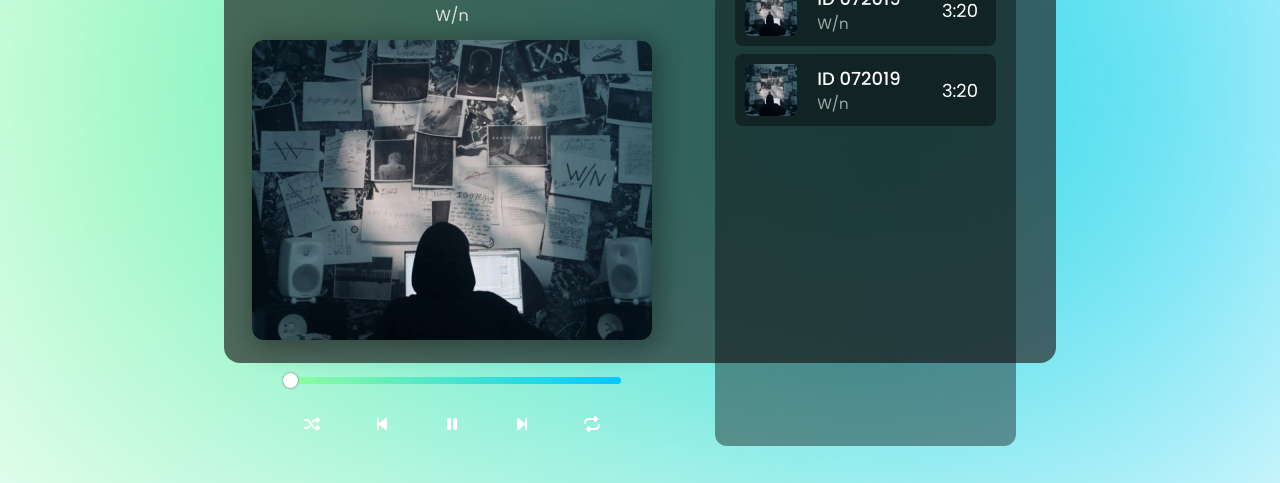
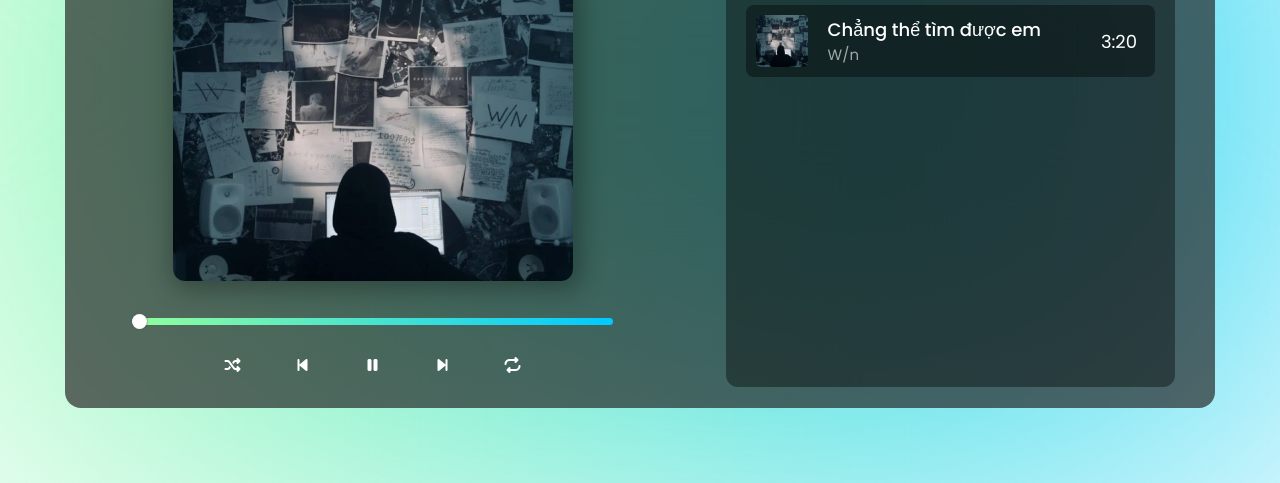
Before and after one commit to Giavix1302/Music-player, a plain HTML site: page index.html in a window 1280 px wide. Shown: the part 317-800 px from the top of the page. Drawn offline with Linux system fonts and the light colour scheme.

Commit message:
edit width and text

```diff
--- a/index.html
+++ b/index.html
@@ -99,7 +99,7 @@
                     <li class="item-song">
                         <img src="./assets/author/no1-Wn.png" alt="" class="item-song__img">
                         <div class="item-song__info">
-                            <h4 class="item-song__name">ID 072019</h4>
+                            <h4 class="item-song__name">Chẳng thể tìm được em</h4>
                             <p class="item-song__author">W/n</p>
                         </div>
                         <div class="item-song__time">3:20</div>
--- a/styles.css
+++ b/styles.css
@@ -45,8 +45,8 @@ html {
 }
 
 .music-player {
-    width: 65%;
-    height: 70vh;
+    width: 1150px;
+    height: 650px;
     position: absolute;
     top: 50%;
     left: 50%;
@@ -104,10 +104,9 @@ html {
 
 
 .wrap-content {
-    margin-top: 20px;
+    margin-top: 16px;
     display: flex;
     justify-content: space-between;
-    column-gap: 20px;
 
 }
 /* Player */
@@ -126,7 +125,6 @@ html {
     display: flex;
     flex-direction: column;
     align-items: center;
-    margin-top: 10px;
 }
 
 .player__heading {
@@ -217,11 +215,11 @@ html {
 
 /* Playlist */
 .playlist {
-    width: 40%;
+    width: 42%;
     background-color: #00000065;
     border-radius: 12px;
     padding: 12px 20px;
-    max-height: 100%;
+    height: 100%;
 }
 
 .playlist__header {
@@ -241,7 +239,7 @@ html {
 }
 
 .list-songs {
-    height: 460px;
+    height: 450px;
     overflow: auto;
 }
 
@@ -273,6 +271,10 @@ html {
 .item-song__name {
     font-size: 18px;
     font-weight: 500;
+    width: 260px;
+    overflow: hidden;
+    white-space: nowrap;
+    text-overflow: ellipsis;
 }
 
 .item-song__author {
```
